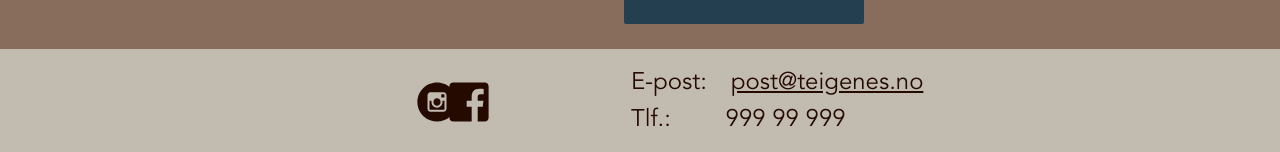
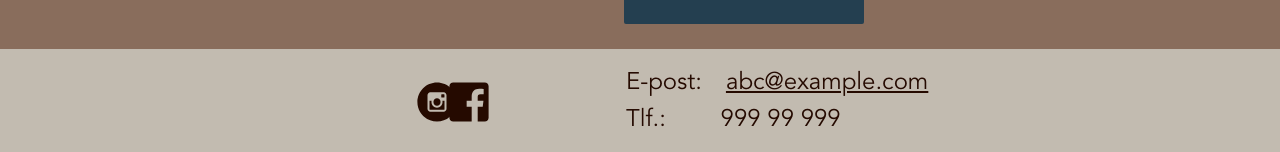
Before and after one commit to ProgrammerChris/FirstVueProject, a Vue app: page / in a window 1280 px wide. Shown: the part 645-797 px from the top of the page. Built offline with nearby package versions, Linux system fonts and the light colour scheme.

Commit message:
Updated to a more fake looking e-mail in footer

```diff
--- a/src/components/Footer.vue
+++ b/src/components/Footer.vue
@@ -10,7 +10,7 @@
     </div>
     <div id="contact-info">
       <p id="mail">
-        E-post:&emsp;<a id="mail-link" href="mailto: abc@example.com">post@teigenes.no</a>
+        E-post:&emsp;<a id="mail-link" href="mailto: abc@example.com">abc@example.com</a>
       </p>
       <p id="telephone">
         Tlf.: &emsp;&emsp;<a id="telephone-link" href="tel: 999 99 999">999 99 999</a>
```
